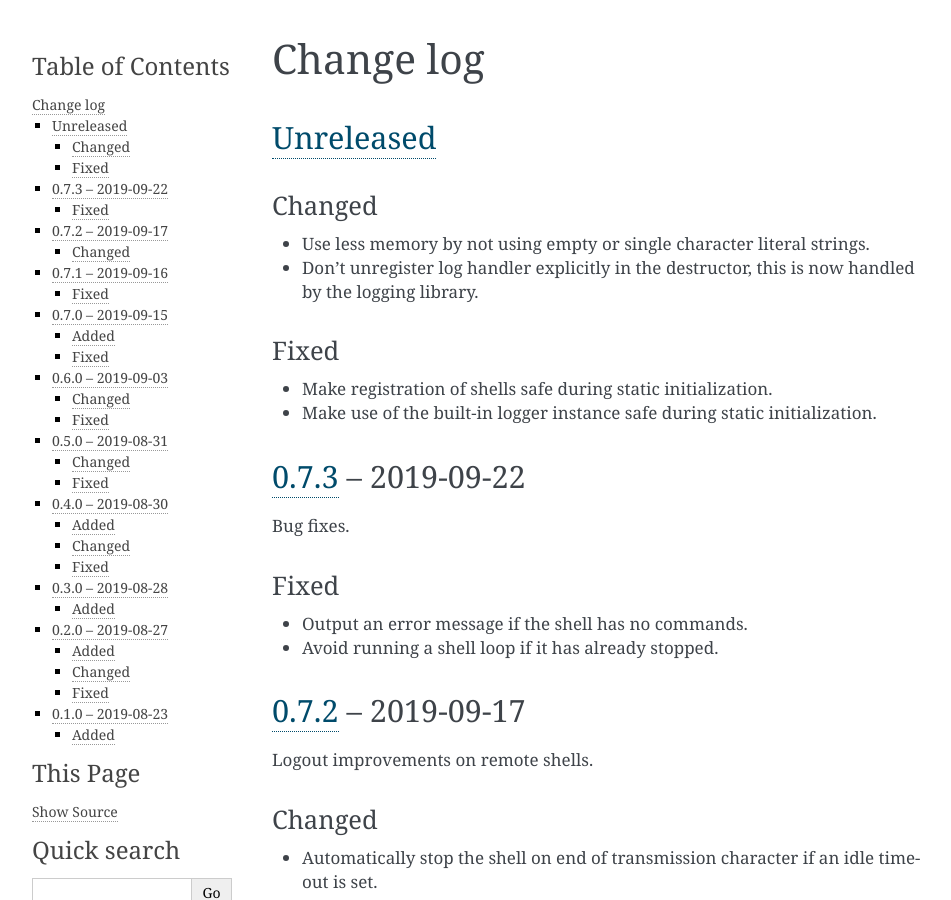
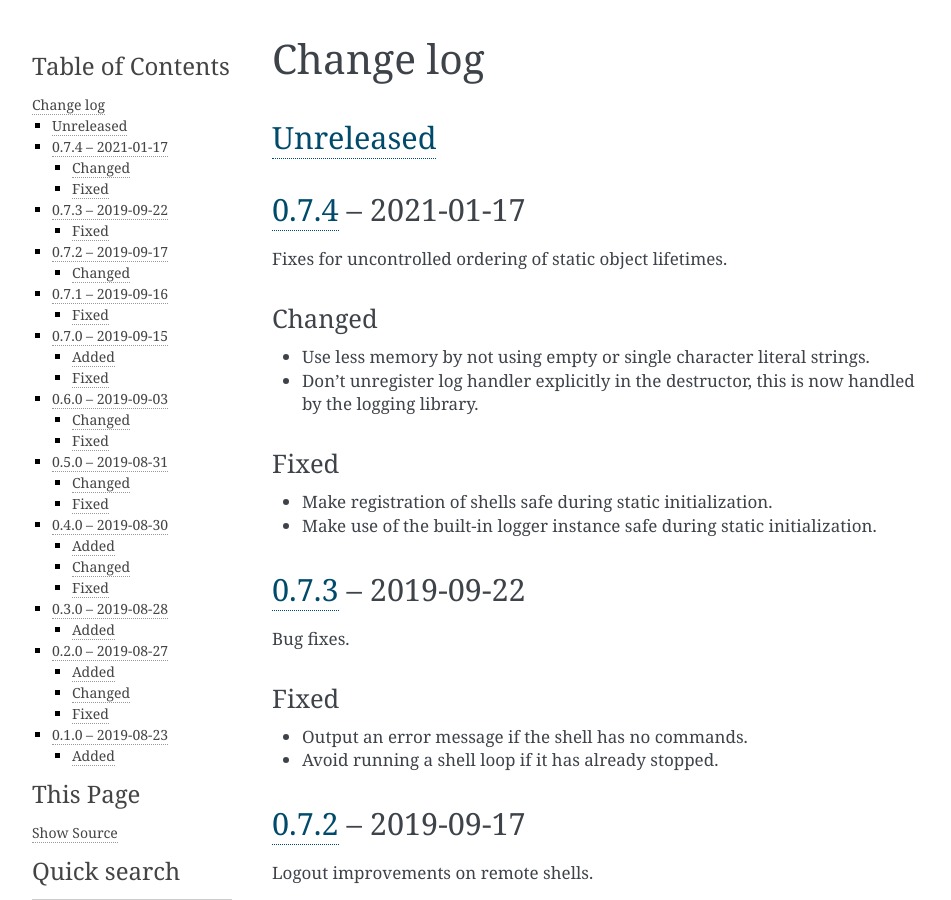
Before and after one commit to nomis/mcu-uuid-console, a Sphinx documentation site: the page built from docs/changelog.rst, in a window 1280 px wide and 900 px high. Shown: the whole window, without its empty margins (148-1099 px from the left). Built offline with Sphinx 7.4.7, drawn with Linux system fonts in a browser that asks for light colours.

Commit message:
Version 0.7.4

```diff
--- a/docs/changelog.rst
+++ b/docs/changelog.rst
@@ -3,6 +3,11 @@ Change log
 
 Unreleased_
 -----------
+
+0.7.4_ |--| 2021-01-17
+----------------------
+
+Fixes for uncontrolled ordering of static object lifetimes.
 
 Changed
 ~~~~~~~
@@ -202,7 +207,8 @@ Added
 
 .. |--| unicode:: U+2013 .. EN DASH
 
-.. _Unreleased: https://github.com/nomis/mcu-uuid-console/compare/0.7.3...HEAD
+.. _Unreleased: https://github.com/nomis/mcu-uuid-console/compare/0.7.4...HEAD
+.. _0.7.4: https://github.com/nomis/mcu-uuid-console/compare/0.7.3...0.7.4
 .. _0.7.3: https://github.com/nomis/mcu-uuid-console/compare/0.7.2...0.7.3
 .. _0.7.2: https://github.com/nomis/mcu-uuid-console/compare/0.7.1...0.7.2
 .. _0.7.1: https://github.com/nomis/mcu-uuid-console/compare/0.7.0...0.7.1
--- a/library.json
+++ b/library.json
@@ -12,7 +12,7 @@
 		"type": "git",
 		"url": "https://github.com/nomis/mcu-uuid-console.git"
 	},
-	"version": "0.7.3",
+	"version": "0.7.4",
 	"license": "GPL-3.0-or-later",
 	"homepage": "https://mcu-uuid-console.readthedocs.io/",
 	"export": {
```
